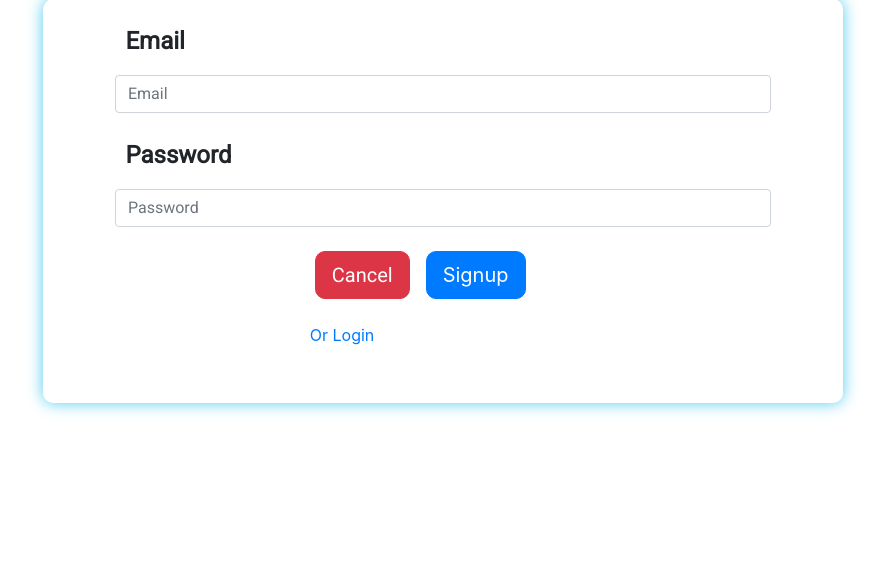
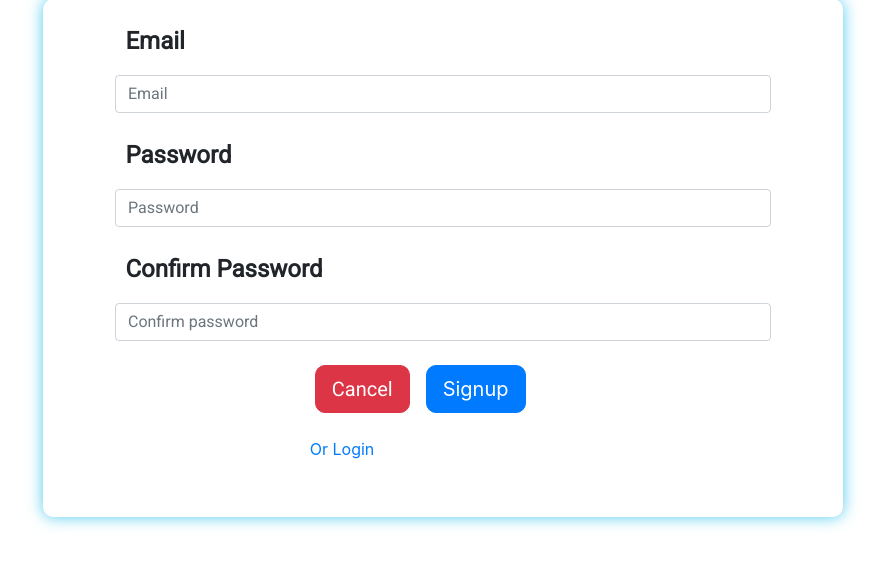
Before and after one commit to cyantarek/membership-site-flask, a Flask app: page /signup/ in a window 1280 px wide. Shown: the part 113-680 px from the top of the page, without its empty margins (197-1082 px from the left). Run offline with Flask 2, Linux system fonts and the light colour scheme; some libraries are stand-ins or nearby versions.

Commit message:
signup added

```diff
--- a/templates/signup.html
+++ b/templates/signup.html
@@ -46,6 +46,12 @@
                             <div class="col-md-10 offset-md-1"><input class="form-control" type="text" placeholder="Password" style="margin-left:0px;font-family:Roboto, sans-serif;" required></div>
                         </div>
                         <div class="form-row" style="margin-right:0px;margin-left:0px;padding-top:24px;">
+                            <div class="col-md-8 offset-md-1">
+                                <p style="margin-left:2%;font-family:Roboto, sans-serif;font-size:24px;"><strong>Confirm Password</strong></p>
+                            </div>
+                            <div class="col-md-10 offset-md-1"><input class="form-control" type="text" placeholder="Confirm password" style="margin-left:0px;font-family:Roboto, sans-serif;" required></div>
+                        </div>
+                        <div class="form-row" style="margin-right:0px;margin-left:0px;padding-top:24px;">
                             <div class="col-12 col-md-4 offset-md-4"><button class="btn btn-danger btn-lg" type="reset" style="font-family:Roboto, sans-serif;">Cancel</button><button class="btn btn-primary btn-lg" type="submit" style="margin-left:16px;">Signup</button></div>
                         </div>
                         <div class="form-row" style="margin-right:0px;margin-left:0px;padding-top:24px;">
```
